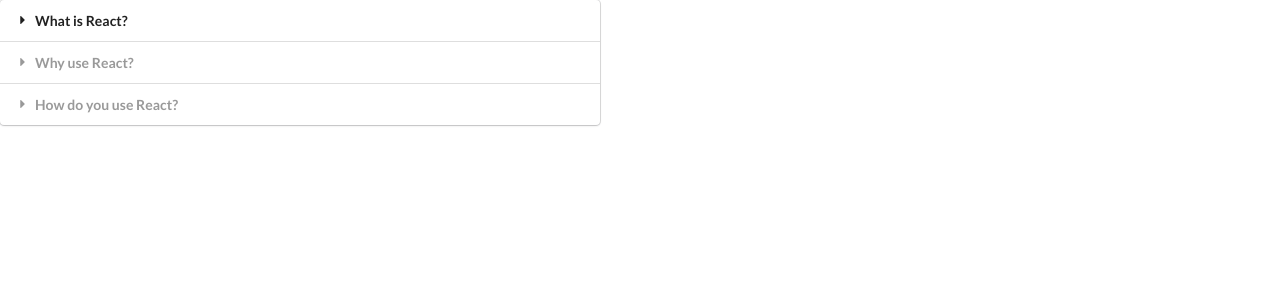
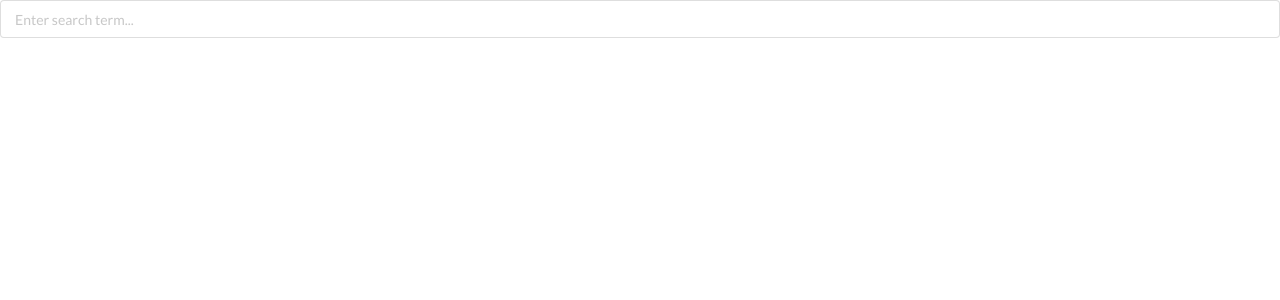
Before and after one commit to janekbartnicki/widgets, a React (Create React App) app: page / in a window 1280 px wide. Shown: the top 300 px of the page. Built offline with nearby package versions, Linux system fonts and the light colour scheme.

Commit message:
Creating search component

```diff
--- a/src/App.js
+++ b/src/App.js
@@ -1,5 +1,6 @@
 import React from "react";
 import Accordion from "./components/Accordion";
+import Search from "./components/Search";
 
 const items = [
     {
@@ -19,7 +20,7 @@
 export default function App() {
     return (
         <div>
-            <Accordion items={items}/>
+            <Search/>
         </div>
     )
 };
--- /dev/null
+++ b/src/components/Search.js
@@ -0,0 +1,20 @@
+import React, {useState} from 'react';
+
+export default function Search() {
+    const [searchTerm, setSearchTerm] = useState('');
+
+    const onInputChange = term => {
+        setSearchTerm(term);
+        console.log(term);
+    }
+
+    return (
+        <div>
+            <div className='ui form'>
+                <div className='field'>
+                    <input type="text" placeholder='Enter search term...' value={searchTerm} onChange={event => onInputChange(event.target.value)}/>
+                </div>
+            </div>
+        </div>
+    );
+}
```
